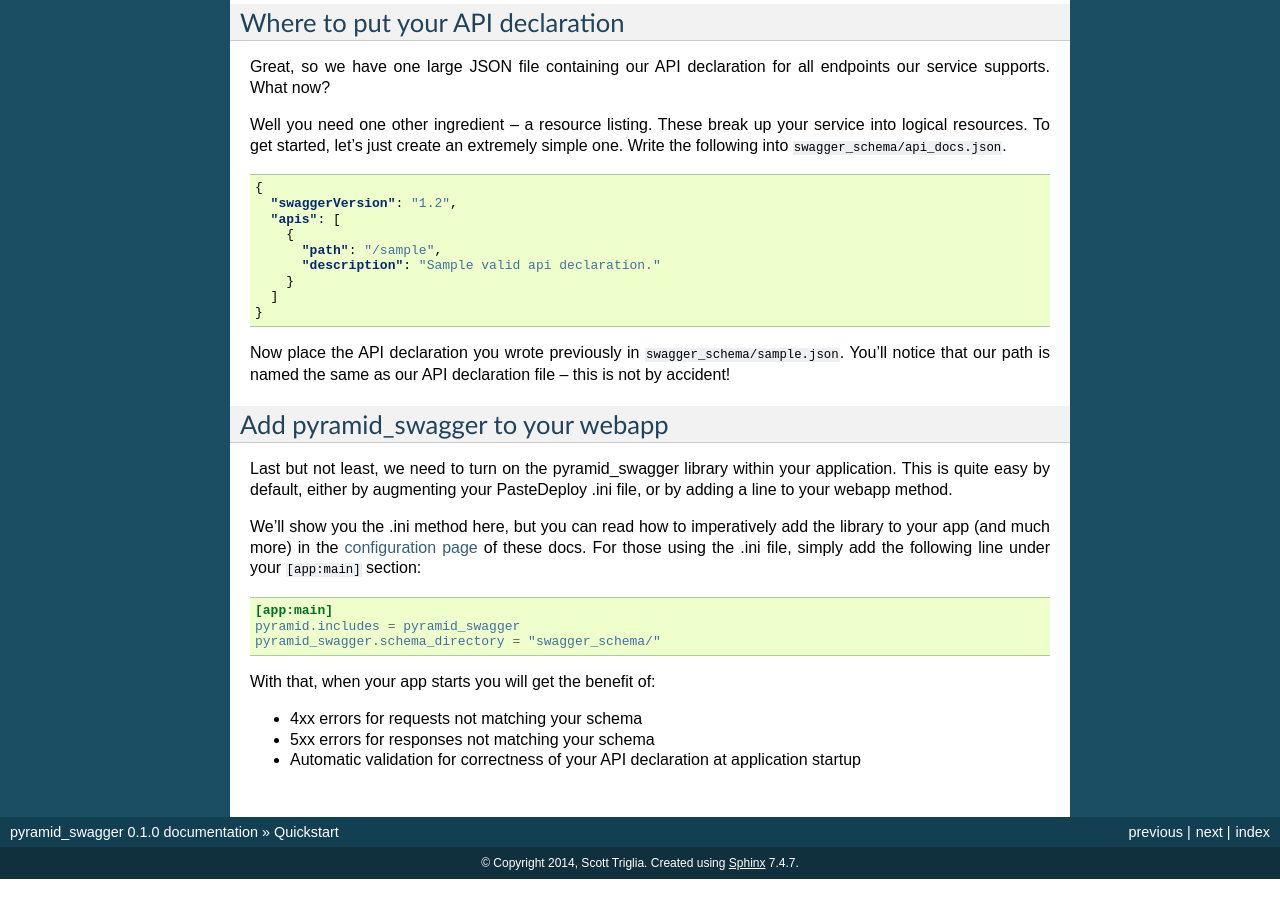
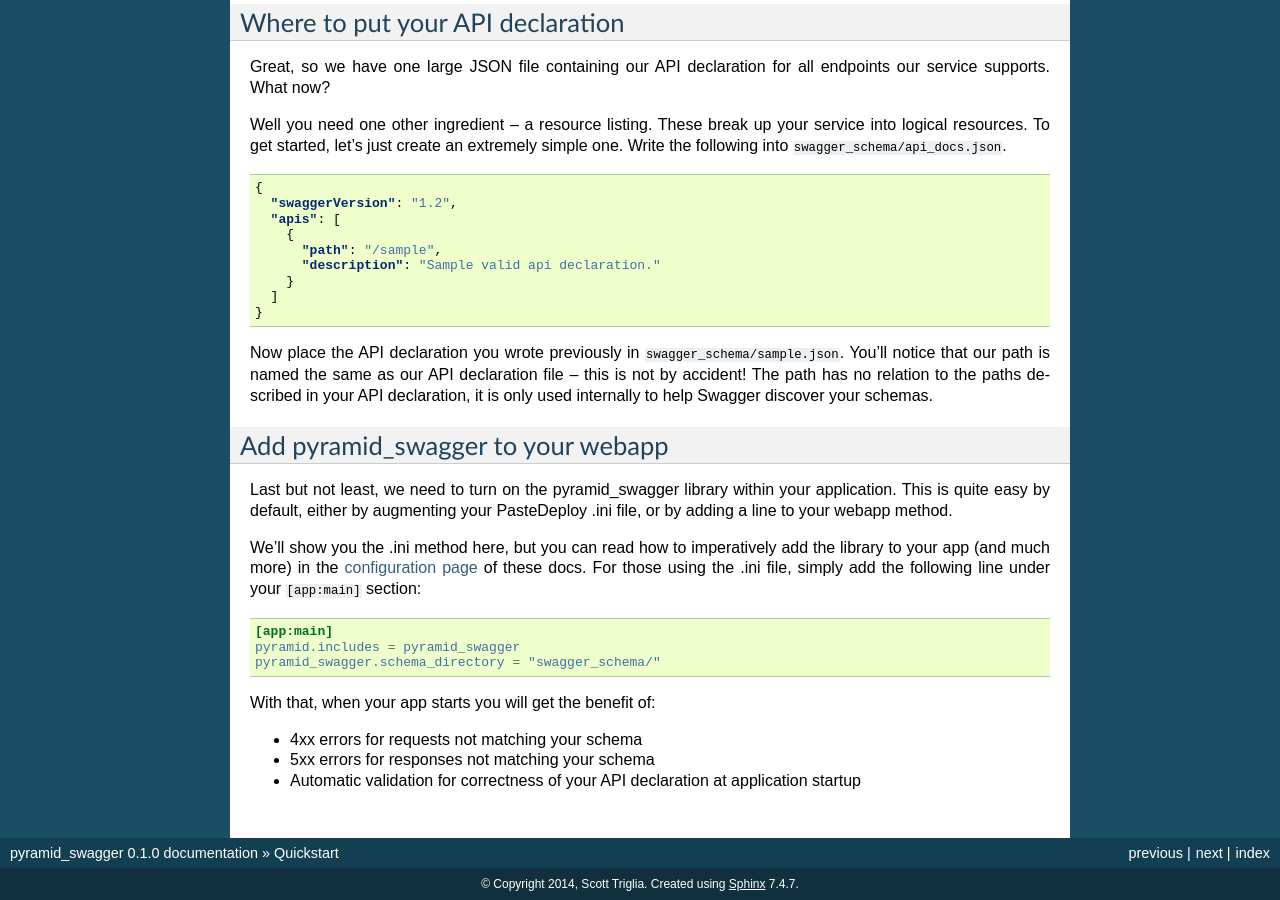
Before and after one commit to Yelp/pyramid_swagger, a Sphinx documentation site: the page built from docs/quickstart.rst, in a window 1280 px wide and 900 px high, scrolled down 808 px. Built offline with Sphinx 7.4.7, drawn with Linux system fonts in a browser that asks for light colours; before the commit the page ends 1687 px from its top, so only the background shows below that.

Commit message:
Clarify quickstart docs

```diff
--- a/docs/quickstart.rst
+++ b/docs/quickstart.rst
@@ -46,7 +46,7 @@
           ]
         }
 
-Now place the API declaration you wrote previously in :samp:`swagger_schema/sample.json`. You'll notice that our path is named the same as our API declaration file -- this is not by accident!
+Now place the API declaration you wrote previously in :samp:`swagger_schema/sample.json`. You'll notice that our path is named the same as our API declaration file -- this is not by accident! The path has no relation to the paths described in your API declaration, it is only used internally to help Swagger discover your schemas.
 
 Add pyramid_swagger to your webapp
 -----------------------------------
```
